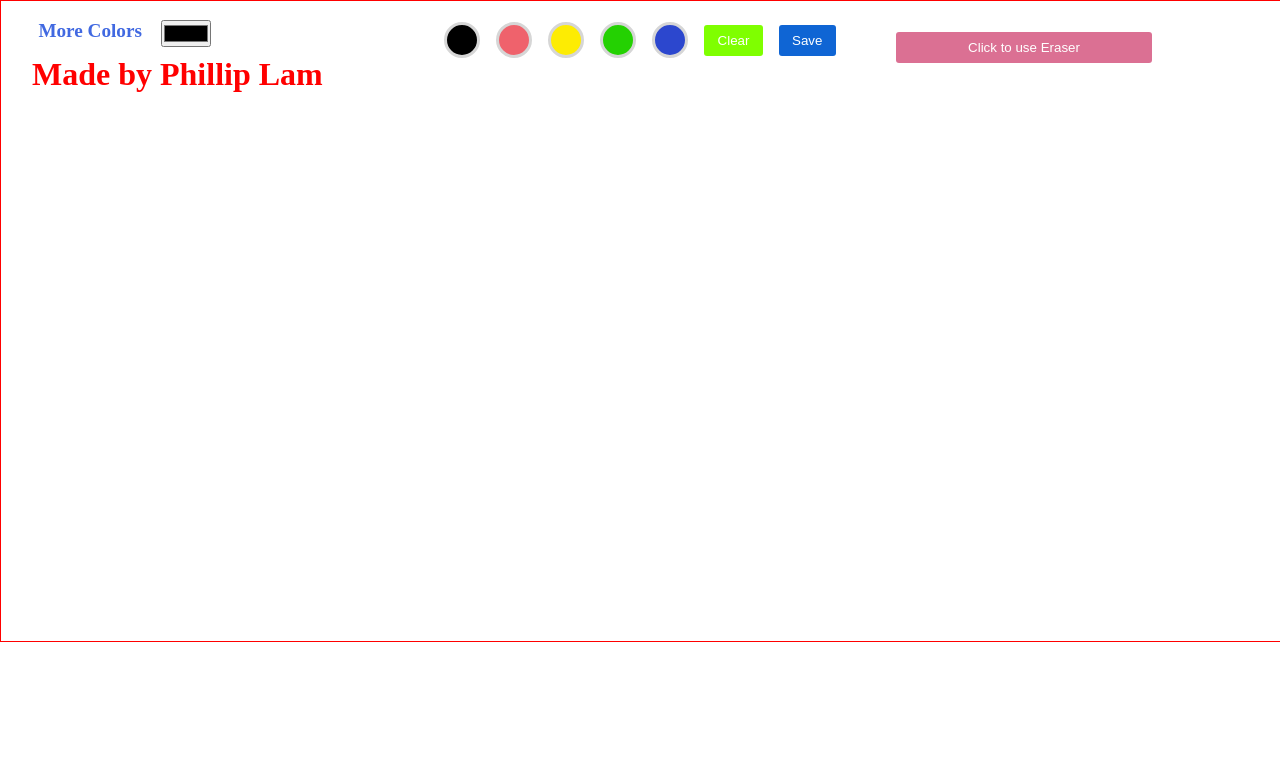
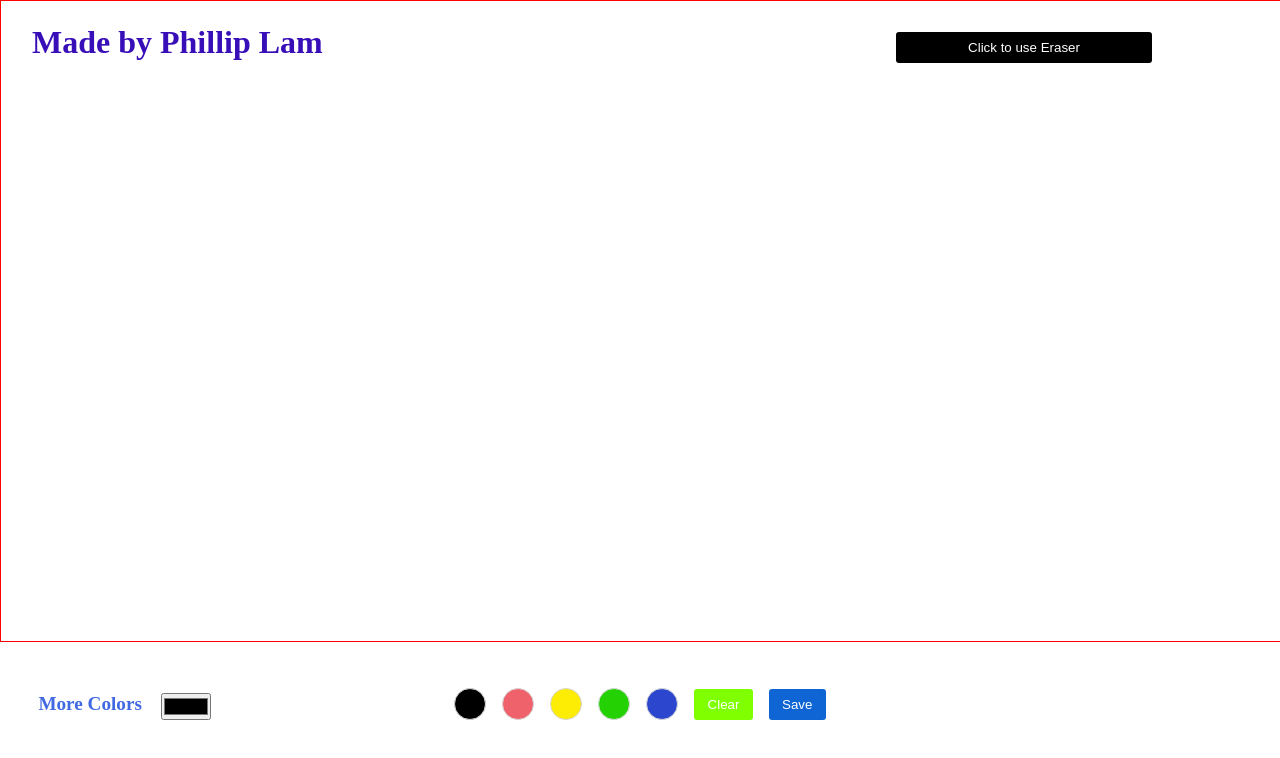
Before and after one commit to PhillipLam89/mini-paint-clone, a plain HTML site: page index.html in a window 1280 px wide. Drawn offline with Linux system fonts and the light colour scheme.

Commit message:
updated stylings

```diff
--- a/styles.css
+++ b/styles.css
@@ -13,14 +13,15 @@ canvas {
 
     height: 10vh;
     display: flex;
-    align-items: center;
+    align-items: flex-end;
     justify-content: center;
     gap: 1em;
     opacity: 1;
   /* display: none; */
     width: 100%;
     position: absolute;
-    top: 0
+    bottom: 10%;
+    margin: 0;
 }
 
 
@@ -29,11 +30,11 @@ canvas {
     width: 30px;
     background-color: blue;
     border-radius: 50%;
-    border: 3px solid rgb(214, 214, 214);
-    transition: transform .5s;
+    border: 1px solid rgb(214, 214, 214);
+    transition: transform .85s;
 }
 .color:hover{
-    transform: scale(1.2);
+    transform: scale(1.3);
 }
 .color:nth-child(1){
     background-color: #000;
@@ -64,11 +65,10 @@ button{
 }
 
 h1 {
-    color: red;
+    color: rgb(56, 14, 184);
     position: absolute;
-
     user-select: none;
-    top: 7%;
+    top: 3%;
     text-indent: 1em;
 }
 .color:hover, button:hover {
@@ -79,7 +79,7 @@ h1 {
     display: flex;
     justify-content: center;
     gap: 1em;
-    top: 2.5%;
+    bottom: 10%;
     position: absolute;
     color: royalblue;
     font-size: 1.2rem;
@@ -92,5 +92,8 @@ h1 {
     top:4%;
     right: 10%;
     width: 20%;
-    background: palevioletred;
+    background-color: #000;
 }
+#eraser:disabled {
+    cursor: not-allowed;
+}
```
